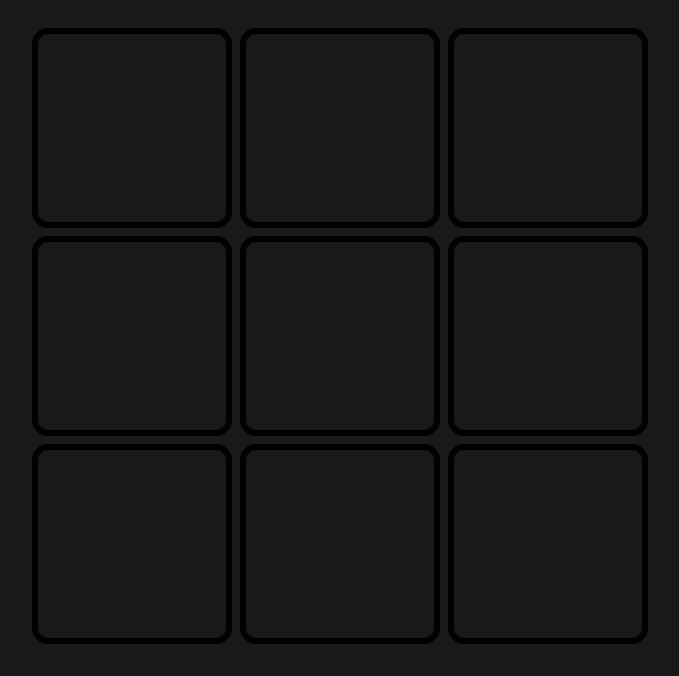
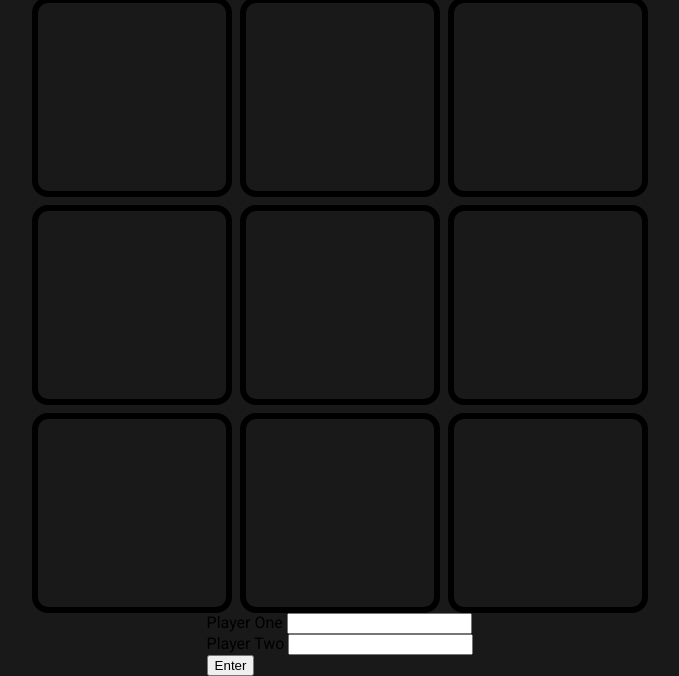
Before and after one commit to LucioFurnari/Tic-Tac-Toe, a plain HTML site: page index.html in a window 1280 px wide. Shown: the part 160-836 px from the top of the page, without its empty margins (300-979 px from the left). Before the commit the page ends 804 px from the top, so only its background shows below. Drawn offline with Linux system fonts and the light colour scheme.

Commit message:
Add player names form and overlay

```diff
--- a/index.html
+++ b/index.html
@@ -29,8 +29,24 @@
 
     </div>
     <div class="overlay"></div>
+    <div class="form-overlay active"></div>
     <div class="result-board">
         <p class="playerResult"></p>
     </div>
+    <div class="form-container active">
+        <form class="names-form">
+            <ul>
+            <li>
+                <label>Player One</label>
+                <input type="text" name="player-one" required>
+            </li>
+            <li>
+                <label>Player Two</label>
+                <input type="text" name="player-two" required>
+            </li>
+            </ul>
+            <button>Enter</button>
+        </form>
+    </div>
 </body>
 </html>
```
